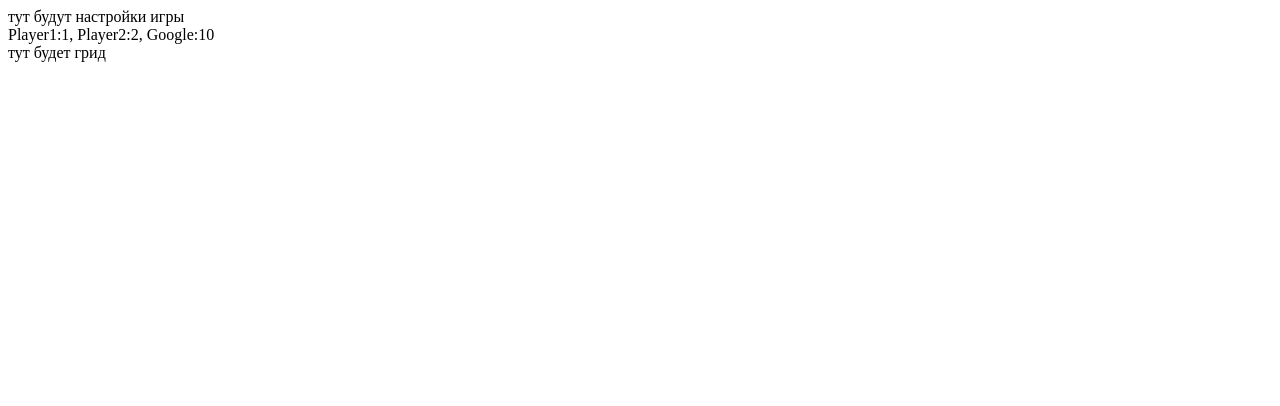
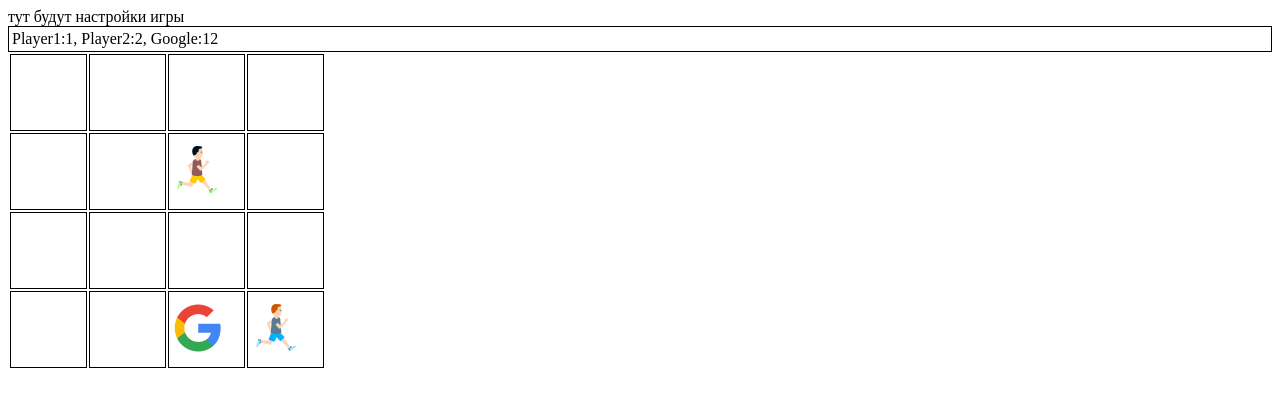
Before and after one commit to notMikle/GameCatchGoogle, a plain HTML site: page ui/index.html in a window 1280 px wide. Drawn offline with Linux system fonts and the light colour scheme.

Commit message:
feat: add players and google, function for change coordinates

```diff
--- a/core/state.js
+++ b/core/state.js
@@ -1,9 +1,59 @@
 const _state = {
-    points:{
+    gridSize: {
+        columns: 4,
+        rows: 4,
+    },
+    points: {
         googlePoints: 10,
         playerPoints: [1, 2]
+    },
+    positions: {
+        google: {
+            x: 2, y: 2
+        },
+        players: [{x: 3, y: 3}, {x: 2, y: 1}],
     }
 }
 
-export const getGooglePoints  = () => _state.points.googlePoints
-export const getPlayerPoints  = (number) => _state.points.playerPoints[number]
+let _observers = []
+
+export function subscribe(observer) {
+    _observers.push(observer)
+}
+export function unsubscribe(observer) {
+    _observers = _observers.filter(O=>O!==observer)
+}
+function _notifyObservers() {
+    _observers.forEach(O=>O())
+}
+
+setInterval(()=>{
+    _state.positions.google={x: 2, y: 3}
+    _state.points.googlePoints++
+    _notifyObservers()
+}, 2000)
+
+export const getGooglePoints = async () => _state.points.googlePoints
+export const getPlayerPoints = async (playerNumber) => {
+    const playerIndex = playerNumber - 1
+    if (playerIndex < 0 || playerIndex > _state.points.playerPoints.length - 1) {
+        throw Error(`Invalid playerIndex: ${playerIndex}`)
+    }
+    return _state.points.playerPoints[playerIndex]
+}
+
+export async function getGridSize() {
+    return {..._state.gridSize}
+}
+
+export async function getGooglePosition() {
+    return {..._state.positions.google}
+}
+
+export async function getPlayerPosition(playerNumber) {
+    const playerIndex = playerNumber - 1
+    if (playerIndex < 0 || playerIndex > _state.points.playerPoints.length - 1) {
+        throw Error(`Invalid playerIndex: ${playerIndex}`)
+    }
+    return {..._state.positions.players[playerIndex]}
+}
--- /dev/null
+++ b/ui/components/Grid/Cell/Cell.component.js
@@ -0,0 +1,23 @@
+import {getGooglePosition, getPlayerPosition} from "../../../../core/state.js";
+import {GoogleComponent} from "../../common/Google/Google.component.js";
+import {PlayerComponent} from "../../common/Player/Player.component.js";
+
+export function CellComponent(x, y) {
+    const element = document.createElement('td')
+    render(element, x, y)
+    return {element};
+}
+async function render(element, x, y) {
+    const googlePosition = await getGooglePosition()
+    if(googlePosition.x === x && googlePosition.y === y){
+        element.append(GoogleComponent().element)
+    }
+    const player1Position = await getPlayerPosition(1)
+    if(player1Position.x === x && player1Position.y === y){
+        element.append(PlayerComponent(1).element)
+    }
+    const player2Position = await getPlayerPosition(2)
+    if(player2Position.x === x && player2Position.y === y){
+        element.append(PlayerComponent(2).element)
+    }
+}
--- a/ui/components/Grid/Grid.components.js
+++ b/ui/components/Grid/Grid.components.js
@@ -1,5 +1,21 @@
-export function GridComponents(){
-    const element = document.createElement('div')
-    element.append(`тут будет грид`)
-    return element
+import {getGridSize} from "../../../core/state.js";
+import {CellComponent} from "./Cell/Cell.component.js";
+
+export function GridComponents() {
+    const element = document.createElement('table')
+    element.classList.add('grid')
+    render(element)
+    return {element}
 }
+
+async function render(element) {
+    const gridSize = await getGridSize()
+    for (let y = 0; y<gridSize.rows; y++) {
+        const rowElements = document.createElement('tr')
+        for (let x = 0; x<gridSize.columns; x++) {
+            const cellComponent = CellComponent(x, y);
+            rowElements.append(cellComponent.element)
+        }
+        element.append(rowElements)
+    }
+}
--- a/ui/components/ResultPanel/Result.components.js
+++ b/ui/components/ResultPanel/Result.components.js
@@ -2,9 +2,15 @@ import {getGooglePoints, getPlayerPoints} from "../../../core/state.js";
 
 export function ResultComponents(){
     const element = document.createElement('div')
-    const player1Points = getPlayerPoints(0)
-    const player2Points = getPlayerPoints(1)
-    const googlePoints = getGooglePoints()
+    element.classList.add('result')
+
+    render(element)
+
+    return {element}
+}
+async function render (element){
+    const player1Points = await getPlayerPoints(1)
+    const player2Points = await getPlayerPoints(2)
+    const googlePoints = await getGooglePoints()
     element.append(`Player1:${player1Points}, Player2:${player2Points}, Google:${googlePoints}`)
-    return element
 }
--- a/ui/components/Settings/Settings.components.js
+++ b/ui/components/Settings/Settings.components.js
@@ -1,5 +1,8 @@
 export function SettingComponents(){
     const element = document.createElement('div')
+    render(element)
+    return {element}
+}
+async function render (element){
     element.append(`тут будут настройки игры`)
-    return element
 }
--- a/ui/components/app.components.js
+++ b/ui/components/app.components.js
@@ -5,10 +5,13 @@ import {ResultComponents} from "./ResultPanel/Result.components.js";
 export function AppComponents(){
     debugger
     const element = document.createElement('div')
-    const gridElement = GridComponents()
-    const settingElement = SettingComponents()
-    const resultElement = ResultComponents()
+    render(element)
+    return {element}
+}
+async function render(element){
+    const gridComponent = GridComponents()
+    const settingComponent = SettingComponents()
+    const resultComponent = ResultComponents()
 
-    element.append(settingElement, resultElement, gridElement)
-    return element
+    element.append(settingComponent.element, resultComponent.element, gridComponent.element)
 }
--- /dev/null
+++ b/ui/components/common/Google/Google.component.js
@@ -0,0 +1,9 @@
+export function GoogleComponent(x, y) {
+    const element = document.createElement('img')
+    render(element)
+    return {element};
+}
+
+async function render(element) {
+    element.src = 'assets/images/google.png'
+}
--- /dev/null
+++ b/ui/components/common/Player/Player.component.js
@@ -0,0 +1,9 @@
+export function PlayerComponent(playerNumber) {
+    const element = document.createElement('img')
+    render(element, playerNumber)
+    return {element};
+}
+
+async function render(element, playerNumber) {
+    element.src = `assets/images/player${playerNumber}.png`
+}
--- a/ui/index.html
+++ b/ui/index.html
@@ -4,6 +4,18 @@
     <meta charset="UTF-8">
     <title>Title</title>
 </head>
+<style>
+    .result{
+        border: 1px solid black;
+        padding: 3px;
+    }
+    .grid td{
+        border: 1px solid black;
+        padding: 5px;
+        height: 65px;
+        width: 65px;
+    }
+</style>
 <body>
 <div id="root">point</div>
 </body>
--- a/ui/index.js
+++ b/ui/index.js
@@ -1,5 +1,12 @@
 import {AppComponents} from "./components/app.components.js";
+import {subscribe, unsubscribe} from "../core/state.js";
 
 const rootElement = document.getElementById('root')
-rootElement.innerHTML=''
-rootElement.append(AppComponents())
+
+function renderApp(){
+    rootElement.innerHTML=''
+    rootElement.append(AppComponents().element)
+}
+renderApp()
+
+subscribe(renderApp)
```
Also changed, not shown: ui/assets/images/google.png (added), ui/assets/images/player1.png (added), ui/assets/images/player2.png (added).
